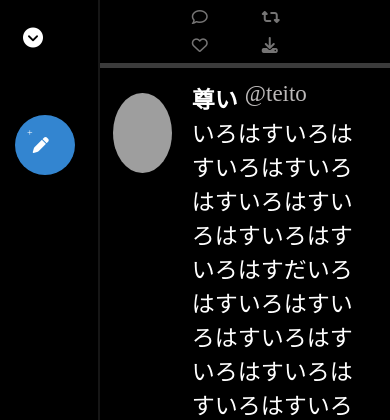
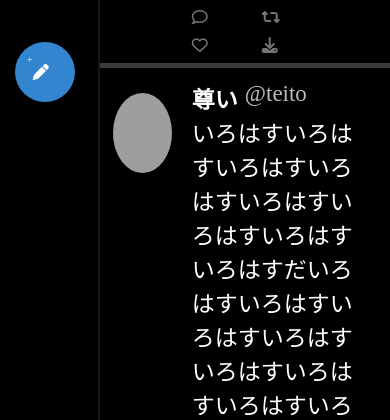
Before and after one commit to shian420/chat-project, a PHP site: page / in a window 390 px wide. Shown: the part 397-817 px from the top of the page. Run offline with PHP 8.4, Linux system fonts and the light colour scheme; some libraries are stand-ins or nearby versions; grey boxes are pictures that could not be loaded.

Commit message:
サイドボタンマージン修正

```diff
--- a/styleseet.css
+++ b/styleseet.css
@@ -587,11 +587,11 @@
     width: 140px;
   }
   .side-nav li {
-    margin-top: 16px;
+    margin-top: 10px;
   }
   .xx {
     float: none;
-    margin-top: 50px;
+    margin-top: 25px;
     margin-left: 15px;
   }
   main {
--- a/styleseet.scss
+++ b/styleseet.scss
@@ -587,12 +587,12 @@
   .side-nav{
     width: 140px;
     li{
-      margin-top: 16px;
+      margin-top: 10px;
     }
   }
   .xx{
     float: none;
-    margin-top: 50px;
+    margin-top: 25px;
     margin-left: 15px;
   }
   main{
@@ -720,8 +720,9 @@
     display: none;
   }
 }
+@media (max-width: 800px){
 
-
+}
 
 @media (max-width: 700px) {
   body {
```
Also changed, not shown: 1 other file.
